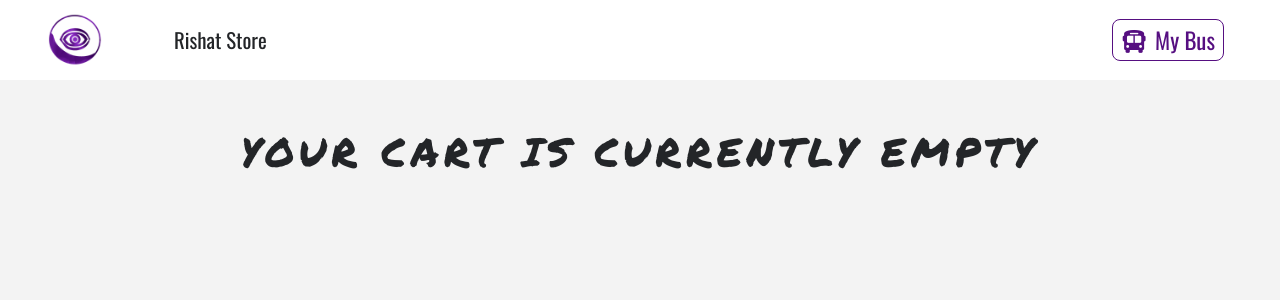
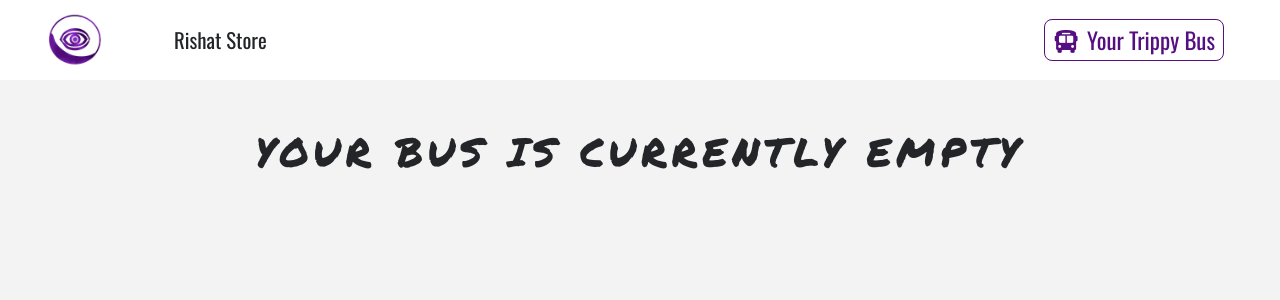
Before and after one commit to reshreshus/rishat-store, a React (Create React App) app: page /cart in a window 1280 px wide. Shown: the top 300 px of the page. Built offline with nearby package versions, Linux system fonts and the light colour scheme.

Commit message:
minor text changes

```diff
--- a/src/components/Cart/EmtpyCart.js
+++ b/src/components/Cart/EmtpyCart.js
@@ -5,7 +5,7 @@ export default function EmtpyCart() {
         <div className="container mt-5">
             <div className="row">
                 <div className="col-10 mx-auto text-center text-title">
-                    <h1> Your cart is currently empty</h1>
+                    <h1> Your bus is currently empty</h1>
                 </div>
             </div>
         </div>
--- a/src/components/Navbar.js
+++ b/src/components/Navbar.js
@@ -27,7 +27,7 @@ export default class Navbar extends Component {
                             <span className='mr-2'>
                                 <i className="fas fa-bus"/>
                             </span>
-                            my bus
+                            Your trippy bus
                         </ButtonContainer>
                     </Link>
                 </NavWrapper>
```
